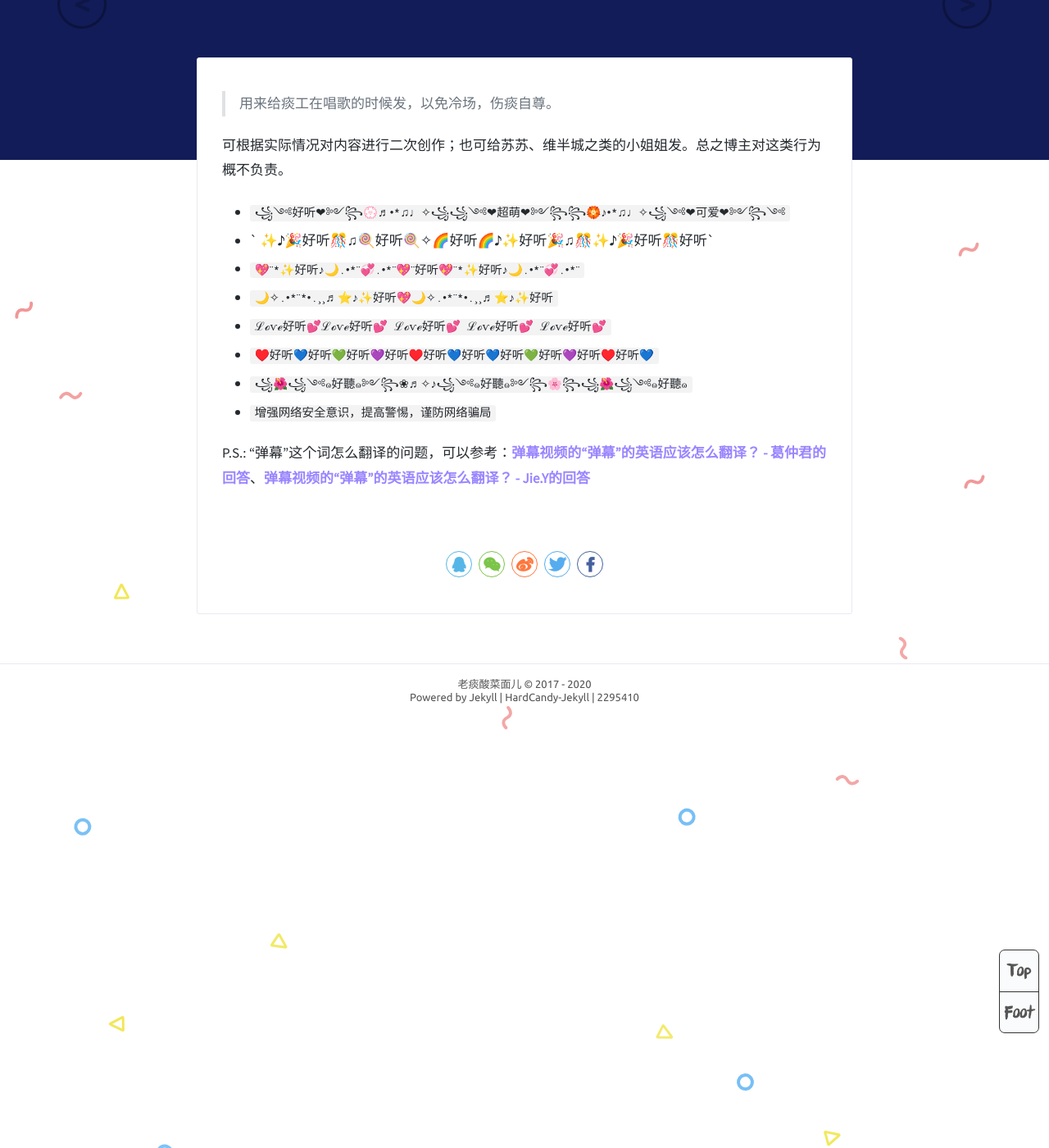
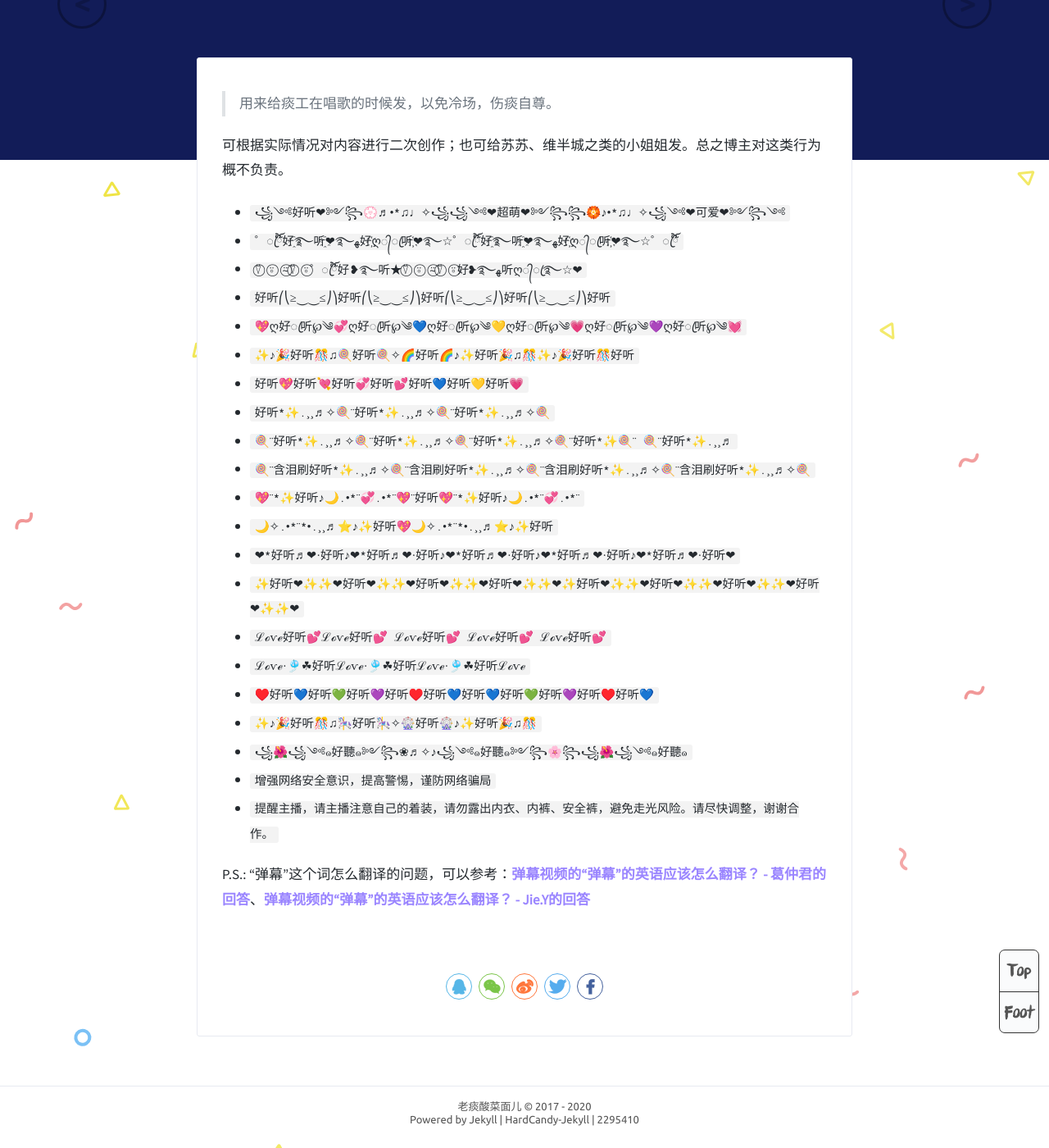
Before and after one commit to grandtanfans/grandtanfans.github.io, a Jekyll site: the page built from _posts/2020-01-11-bullet-comment-material.md, in a window 1280 px wide and 1400 px high, scrolled down 430 px. Shown: the whole window at 82% size. Built offline with Jekyll 4.4.1, drawn with Linux system fonts in a browser that asks for light colours; comment, search, counter and statistics services are not loaded.

Commit message:
feat: update

```diff
--- a/_posts/2020-01-11-bullet-comment-material.md
+++ b/_posts/2020-01-11-bullet-comment-material.md
@@ -13,12 +13,25 @@ tags: 常用工具
 可根据实际情况对内容进行二次创作；也可给苏苏、维半城之类的小姐姐发。总之博主对这类行为概不负责。
 
 * `꧁༺好听❤༻꧂💮♬•*♫♩✧꧁꧁༺❤超萌❤༻꧂꧂🏵️♪•*♫♩✧꧁༺❤可爱❤༻꧂༺`
-* ` ✨♪🎉好听🎊♫🍭好听🍭✧🌈好听🌈♪✨好听🎉♫🎊✨♪🎉好听🎊好听`
+* `゜ꦿ໊ོ好҈࿐听҈❤࿐ﻬ好҉ღ᭄ꦿ听҉❤࿐☆゜ꦿ໊ོ好҈࿐听҈❤࿐ﻬ好҉ღ᭄ꦿ听҉❤࿐☆゜ꦿ໊ོ`
+* `⍢⃝ ⍤⃝ ⍨⃝⍢⃝ ⍤⃝゜ꦿ໊ོ好❥࿐听★⍢⃝ ⍤⃝ ⍨⃝⍢⃝ ⍤⃝好❥࿐ﻬ听ღ᭄ꦿ࿐☆❤`
+* `好听⎛⎝≥⏝⏝≤⎠⎞好听⎛⎝≥⏝⏝≤⎠⎞好听⎛⎝≥⏝⏝≤⎠⎞好听⎛⎝≥⏝⏝≤⎠⎞好听`
+* `💖ღ好ꦿ听℘༄💞ღ好ꦿ听℘༄💙ღ好ꦿ听℘༄💛ღ好ꦿ听℘༄💗ღ好ꦿ听℘༄💜ღ好ꦿ听℘༄💓`
+* `✨♪🎉好听🎊♫🍭好听🍭✧🌈好听🌈♪✨好听🎉♫🎊✨♪🎉好听🎊好听`
+* `好听💖好听💘好听💞好听💕好听💙好听💛好听💗`
+* `好听*✨.¸¸♬✧🍭¨好听*✨.¸¸♬✧🍭¨好听*✨.¸¸♬✧🍭`
+* `🍭¨好听*✨.¸¸♬✧🍭¨好听*✨.¸¸♬✧🍭¨好听*✨.¸¸♬✧🍭¨好听*✨🍭¨ 🍭¨好听*✨.¸¸♬`
+* `🍭¨含泪刷好听*✨.¸¸♬✧🍭¨含泪刷好听*✨.¸¸♬✧🍭¨含泪刷好听*✨.¸¸♬✧🍭¨含泪刷好听*✨.¸¸♬✧🍭`
 * `💖¨*✨好听♪🌙.•*¨💞.•*¨💖¨好听💖¨*✨好听♪🌙.•*¨💞.•*¨`
 * `🌙✧.•*¨*•.¸¸♬⭐♪✨好听💖🌙✧.•*¨*•.¸¸♬⭐♪✨好听`
+* `❤*好听♬❤·好听♪❤*好听♬❤·好听♪❤*好听♬❤·好听♪❤*好听♬❤·好听♪❤*好听♬❤·好听❤`
+* `✨好听❤✨✨❤好听❤✨✨❤好听❤✨✨❤好听❤✨✨❤✨好听❤✨✨❤好听❤✨✨❤好听❤✨✨❤好听❤✨✨❤`
 * `ℒℴѵℯ好听💕ℒℴѵℯ好听💕 ℒℴѵℯ好听💕 ℒℴѵℯ好听💕 ℒℴѵℯ好听💕`
+* `ℒℴѵℯ·🎐☘好听ℒℴѵℯ·🎐☘好听ℒℴѵℯ·🎐☘好听ℒℴѵℯ`
 * `♥️好听💙好听💚好听💜好听♥️好听💙好听💙好听💚好听💜好听♥️好听💙`
+* `✨♪🎉好听🎊♫🎠好听🎠✧🎡好听🎡♪✨好听🎉♫🎊`
 * `꧁🌺꧁༺๑好聽๑༻꧂❀♬✧♪꧁༺๑好聽๑༻꧂🌸꧂꧁🌺꧁༺๑好聽๑`
 * `增强网络安全意识，提高警惕，谨防网络骗局`
+* `提醒主播，请主播注意自己的着装，请勿露出内衣、内裤、安全裤，避免走光风险。请尽快调整，谢谢合作。`
 
 P.S.: “弹幕”这个词怎么翻译的问题，可以参考：[弹幕视频的“弹幕”的英语应该怎么翻译？ - 葛仲君的回答](https://www.zhihu.com/question/25948329/answer/329679482)、[弹幕视频的“弹幕”的英语应该怎么翻译？ - Jie.Y的回答](https://www.zhihu.com/question/25948329/answer/687950814)
```
